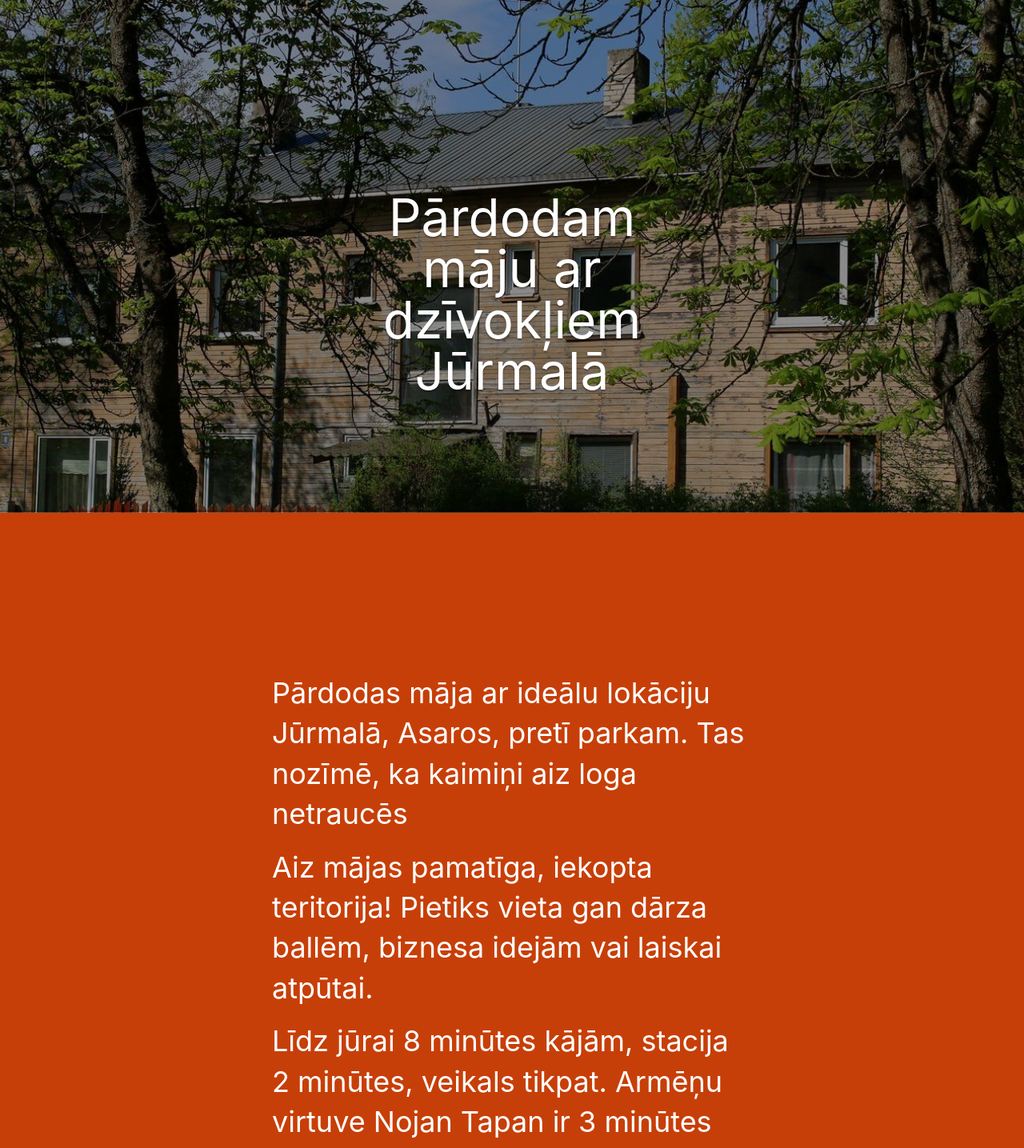
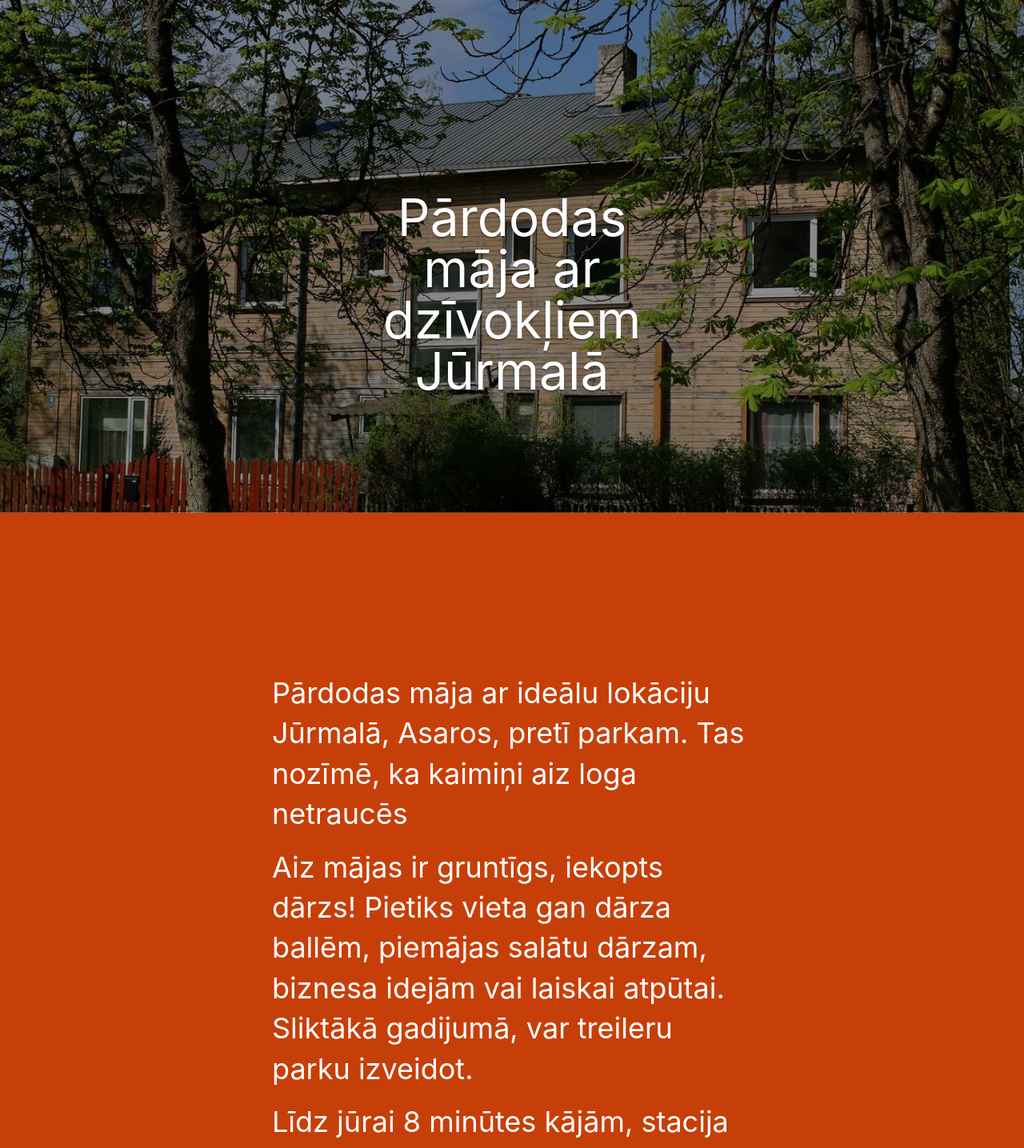
Before and after one commit to Shwartz/asari, a Next.js app: page / in a window 1280 px wide. Shown: the top 1435 px of the page at 80% size. Built offline with nearby package versions, Linux system fonts and the light colour scheme.

Commit message:
Details section

```diff
--- a/components/floorPlans/FloorPlans.jsx
+++ b/components/floorPlans/FloorPlans.jsx
@@ -1,11 +1,41 @@
 import styles from './FloorPlans.module.scss';
+import Image from 'next/image'
 
 export const FloorPlans = () => {
 
   return (
     <section className={styles.FloorPlans}>
       <div className={styles.block}>
-        Floor plans here
+        <h1>Tehniskais apraksts</h1>
+        <dl className={styles.dl}>
+          <dt>Mājas kopējā platība:</dt>
+          <dd>10000m2</dd>
+          <dt>Zemes platība:</dt>
+          <dd>100000m2</dd>
+          <dt>Mājas stāvi:</dt>
+          <dd>2</dd>
+          <dt>Dzīvokļu skaits:</dt>
+          <dd>4</dd>
+          <dt>Pilsētas ūdensvads:</dt>
+          <dd>Ir</dd>
+          <dt>Nojume mašīnai:</dt>
+          <dd>Ir</dd>
+          <dt>Pirts:</dt>
+          <dd>Ir, bet prasa uzlabojumus</dd>
+        </dl>
+        <Image
+          src="/img/floor-plans-1200.jpg"
+          alt="Pirmā stāva plāns"
+          width={1200}
+          height={744}
+        />
+        <br/>
+        <Image
+          src="/img/floor-plans-1200.jpg"
+          alt="Pirmā stāva plāns"
+          width={1200}
+          height={744}
+        />
       </div>
     </section>
   )
--- a/components/floorPlans/FloorPlans.module.scss
+++ b/components/floorPlans/FloorPlans.module.scss
@@ -1,11 +1,30 @@
 .FloorPlans {
   background: #59a0c6;
   padding: 200px 8px;
+
+  h1 {
+    font-size: 48px;
+    text-align: center;
+    margin-bottom: 2rem;
+  }
 }
 
 .block {
-  max-width: 600px;
+  max-width: 1200px;
   margin: auto;
   font-size: 36px;
   color: white;
 }
+
+.dl {
+  display: grid;
+  gap: 12px;
+  grid-template-columns: repeat(2, auto);
+  margin: 0 auto 2rem;
+
+  dt {
+    text-align: right;
+  }
+
+
+}
--- a/components/hero/Hero.jsx
+++ b/components/hero/Hero.jsx
@@ -4,11 +4,18 @@ import styles from './Hero.module.scss';
 export const Hero = () => {
   const {scrollY} = useScroll();
   const yAxis = isNaN(scrollY) ? 0 : scrollY;
+  const calcTranslate = (coef) => {
+    if (yAxis > 1300) {
+      return 0;
+    }
+
+    return yAxis <= 0 ? 0 : `${yAxis * coef}px`;
+  }
 
   return (
-    <section className={styles.hero} style={{transform: `translate3d(0, ${-(yAxis * 0.05)}px, 0)`}}>
-      <h1 style={{transform: `translate3d(0, ${-(yAxis * 0.5)}px, 0)`, opacity: 1 - (yAxis * 0.00175)}}>
-        Pārdodam māju ar dzīvokļiem Jūrmalā
+    <section className={styles.hero} style={{transform: `translate3d(0, -${calcTranslate(0.05)}, 0)`}}>
+      <h1 style={{transform: `translate3d(0, -${calcTranslate(0.5)}, 0)`, opacity: 1 - (yAxis * 0.00175)}}>
+        Pārdodas māja ar dzīvokļiem Jūrmalā
       </h1>
     </section>
   )
--- a/components/hero/Hero.module.scss
+++ b/components/hero/Hero.module.scss
@@ -9,15 +9,14 @@
 
   background: url('/img/IMG_7349.jpeg') purple center;
   background-size: cover;
-  height: 110vh;
+  height: 100vh;
   width: 100vw;
 
   &:before {
     content: '';
     position: absolute;
-    height: 100%;
-    width: 100%;
-    height: 110vh;
+
+    height: 100vh;
     width: 100vw;
     background: rgba(0,0,0,0.4);
   }
--- a/components/intro/Intro.jsx
+++ b/components/intro/Intro.jsx
@@ -9,8 +9,8 @@ export const Intro = () => {
           Pārdodas māja ar ideālu lokāciju Jūrmalā, Asaros, pretī parkam. Tas nozīmē, ka kaimiņi aiz loga netraucēs
         </p>
         <p>
-          Aiz mājas pamatīga, iekopta teritorija! Pietiks vieta gan dārza ballēm, biznesa idejām vai laiskai
-          atpūtai.
+          Aiz mājas ir gruntīgs, iekopts dārzs! Pietiks vieta gan dārza ballēm, piemājas salātu dārzam, biznesa idejām vai laiskai
+          atpūtai. Sliktākā gadijumā, var treileru parku izveidot.
         </p>
         <p>
           Līdz jūrai 8 minūtes kājām, stacija 2 minūtes, veikals tikpat. Armēņu virtuve Nojan Tapan ir 3 minūtes no mājām.
--- a/components/price/Price.jsx
+++ b/components/price/Price.jsx
@@ -10,7 +10,7 @@ export const Price = () => {
         </p>
         <p>Zvani: Telefons/Whatsapp,<br/>
           raksti: e-pasts</p>
-        <p className={styles.smallText}>(Vakaros pēc 19:00, pa dienu pie virpas, nevaru runāt!)</p>
+        <p className={styles.smallText}>Zvanīt lūdzu pēc 19:00,<br/> pa dienu pie virpas, nevaru runāt!</p>
       </div>
     </section>
   )
```
Also changed, not shown: public/img/floor-plans-1200.jpg (added).
